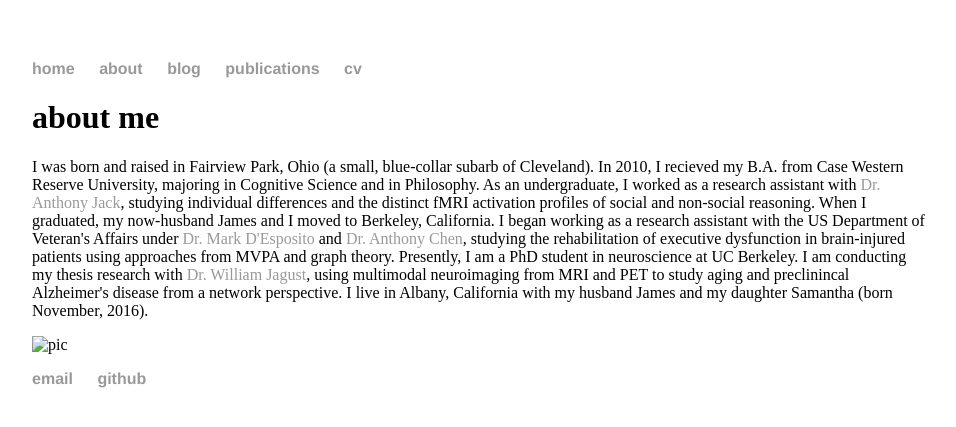
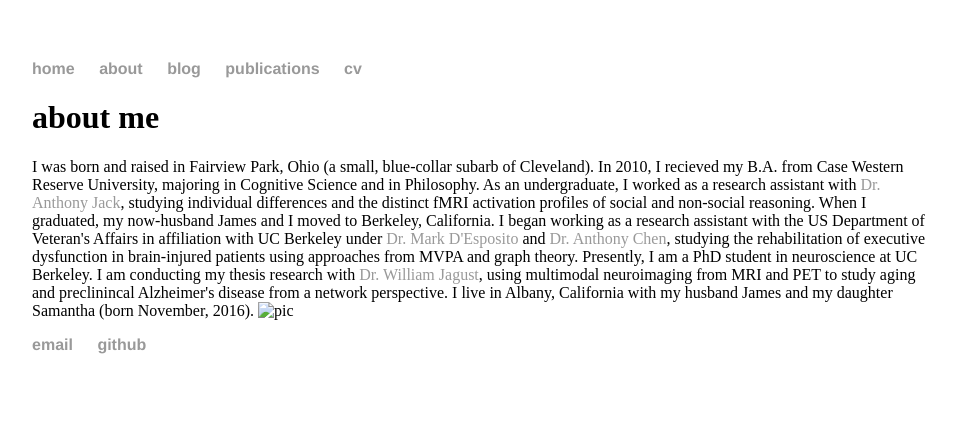
Before and after one commit to klbegany/klarnemann.github.io, a Jekyll site: the page built from about/index.html, in a window 1280 px wide. Shown: the top 427 px of the page, without its empty margins (160-1116 px from the left). Built offline with Jekyll 4.4.1, drawn with Linux system fonts in a browser that asks for light colours.

Commit message:
add picture

```diff
--- a/about/index.html
+++ b/about/index.html
@@ -4,8 +4,6 @@
 ---
 <div class="blurb">
 	<h1>about me</h1>
-	<p>I was born and raised in Fairview Park, Ohio (a small, blue-collar subarb of Cleveland). In 2010, I recieved my B.A. from Case Western Reserve University, majoring in Cognitive Science and in Philosophy. As an undergraduate, I worked as a research assistant with <a href="http://tonyjack.org/">Dr. Anthony Jack</a>, studying individual differences and the distinct fMRI activation profiles of social and non-social reasoning. When I graduated, my now-husband James and I moved to Berkeley, California. I began working as a research assistant with the US Department of Veteran's Affairs under <a href="http://despolab.berkeley.edu/">Dr. Mark D'Esposito</a> and <a href="http://profiles.ucsf.edu/anthony.chen#toc-id3">Dr. Anthony Chen</a>, studying the rehabilitation of executive dysfunction in brain-injured patients using approaches from MVPA and graph theory. Presently, I am a PhD student in neuroscience at UC Berkeley. I am conducting my thesis research with <a href="https://jagustlab.neuro.berkeley.edu/">Dr. William Jagust</a>, using multimodal neuroimaging from MRI and PET to study aging and preclinincal Alzheimer's disease from a network perspective. I live in Albany, California with my husband James and my daughter Samantha (born November, 2016).</p></a></p>
-
-<img src="images/family.png" alt="pic" class="inline"/>
+	<p>I was born and raised in Fairview Park, Ohio (a small, blue-collar subarb of Cleveland). In 2010, I recieved my B.A. from Case Western Reserve University, majoring in Cognitive Science and in Philosophy. As an undergraduate, I worked as a research assistant with <a href="http://tonyjack.org/">Dr. Anthony Jack</a>, studying individual differences and the distinct fMRI activation profiles of social and non-social reasoning. When I graduated, my now-husband James and I moved to Berkeley, California. I began working as a research assistant with the US Department of Veteran's Affairs in affiliation with UC Berkeley under <a href="http://despolab.berkeley.edu/">Dr. Mark D'Esposito</a> and <a href="http://profiles.ucsf.edu/anthony.chen#toc-id3">Dr. Anthony Chen</a>, studying the rehabilitation of executive dysfunction in brain-injured patients using approaches from MVPA and graph theory. Presently, I am a PhD student in neuroscience at UC Berkeley. I am conducting my thesis research with <a href="https://jagustlab.neuro.berkeley.edu/">Dr. William Jagust</a>, using multimodal neuroimaging from MRI and PET to study aging and preclinincal Alzheimer's disease from a network perspective. I live in Albany, California with my husband James and my daughter Samantha (born November, 2016). <img src="images/family.png" alt="pic" class="inline"/></p></a></p>
 
 </div><!-- /.blurb -->
```
Also changed, not shown: images/family.png (added).
